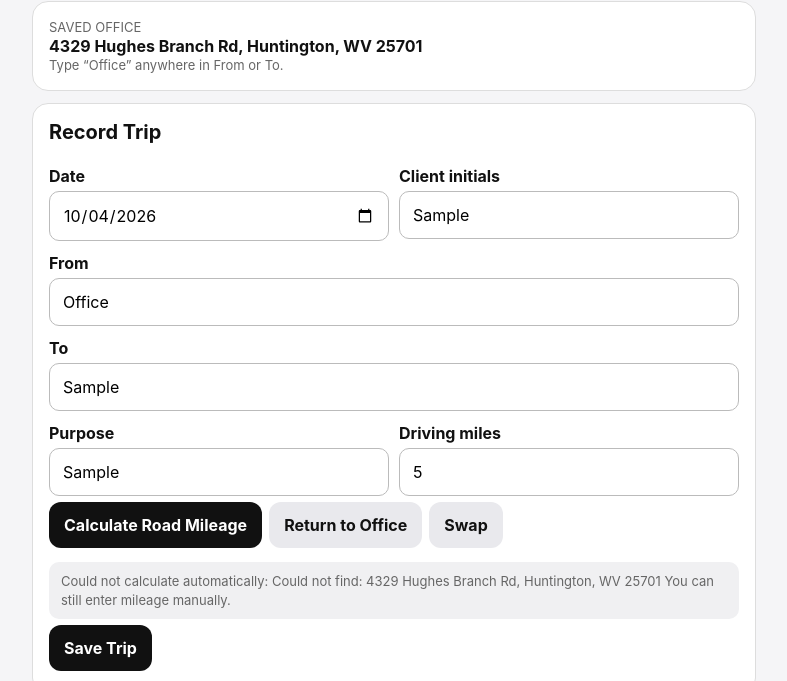
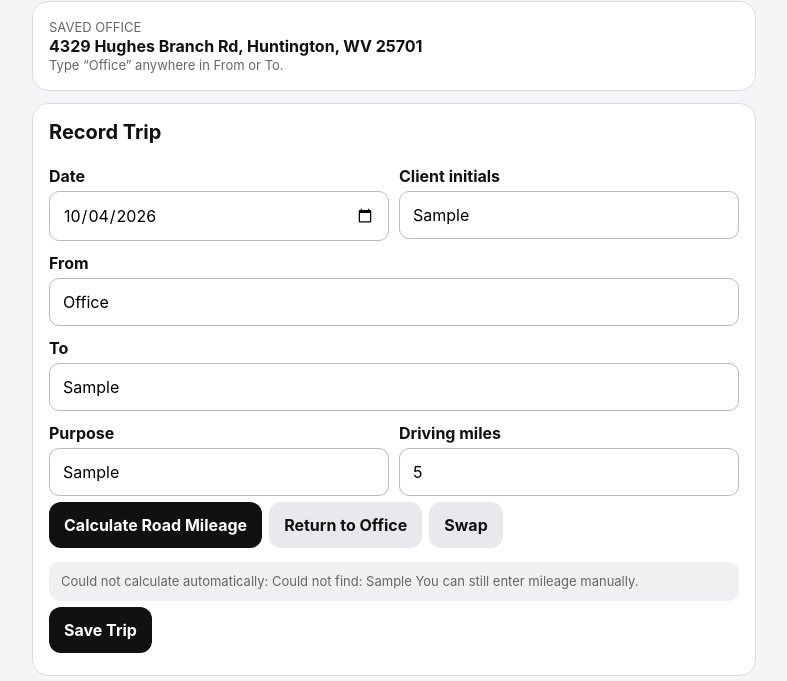
Before and after one commit to reneelynn7777/Amanda-mileage, a plain HTML site: page index.html in a window 1280 px wide. Both pictures are taken after typing "Sample", "Sample", "Sample", "5" into the empty fields and a click on the button "Calculate Road Mileage". Shown: the part 74-755 px from the top of the page, without its empty margins (246-1033 px from the left). Drawn offline with Linux system fonts and the light colour scheme; no server answers.

Commit message:
Add files via upload

```diff
--- a/index.html
+++ b/index.html
@@ -39,7 +39,7 @@ async function waitRateLimit(){const elapsed=Date.now()-lastGeoRequest;if(elapse
 async function geocode(address){
       // Permanent office location: bypass address lookup entirely.
       const normalizedOffice = String(address || "").toLowerCase();
-      if (normalizedOffice.includes("4329 hughes branch")) {
+      if (normalizedOffice.trim() === "office" || normalizedOffice.includes("4329 hughes branch")) {
         return { lat: 38.369777, lon: -82.348310, display_name: "4329 Hughes Branch Rd, Huntington, WV 25701" };
       }
  const a=normalizeAddress(address),k=key(a); if(geoCache[k])return geoCache[k];
```
